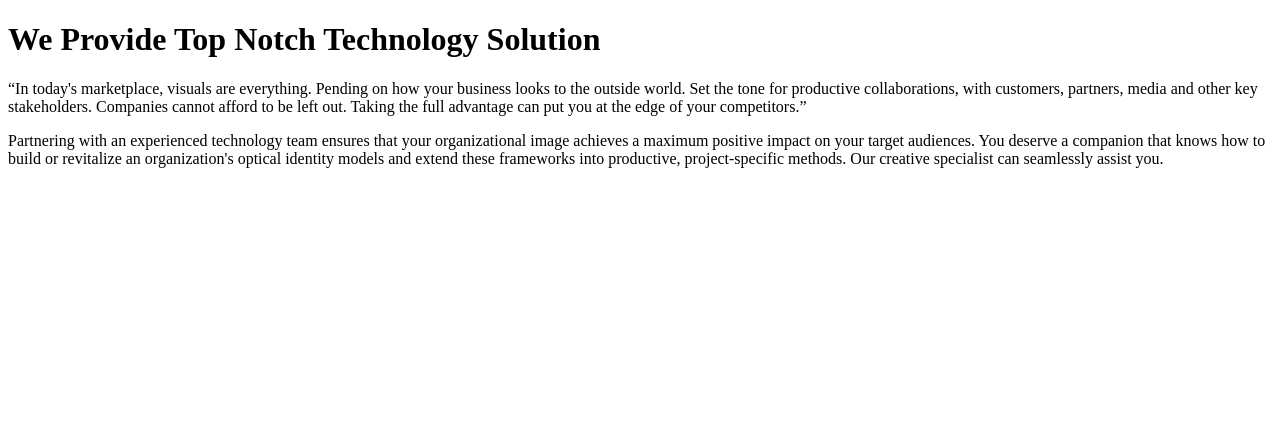
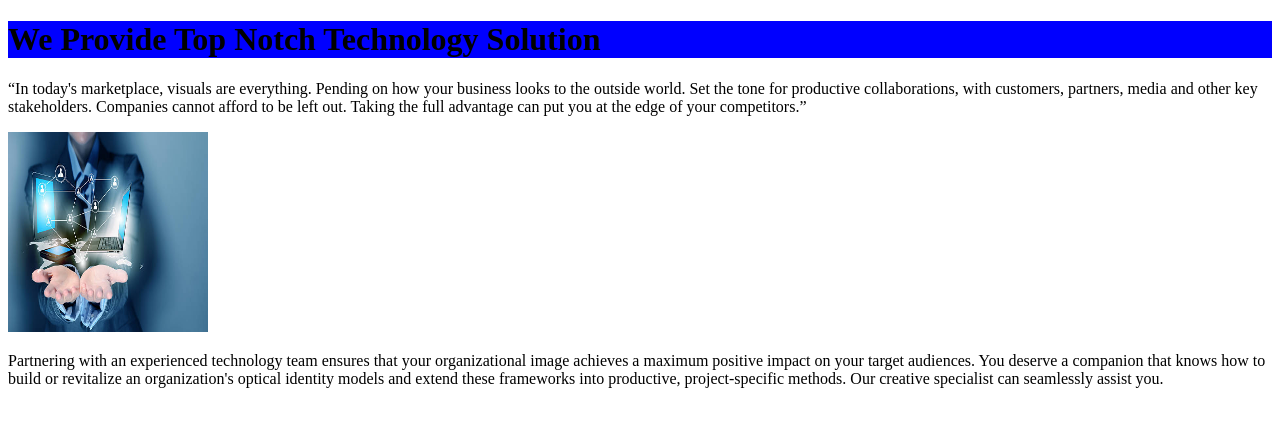
Before and after one commit to baloguntolulope/TD-HTML-BASIC, a plain HTML site: page index.html in a window 1280 px wide. Drawn offline with Linux system fonts and the light colour scheme.

Commit message:
first commit

```diff
--- a/index.html
+++ b/index.html
@@ -5,9 +5,11 @@
     <meta http-equiv="X-UA-Compatible" content="IE=edge">
     <meta name="viewport" content="width=device-width, initial-scale=1.0">
     <title>Tolulope Space</title>
-    <h1>We Provide Top Notch Technology Solution</h1>
+    <h1 style="background-color: blue;"> We Provide Top Notch Technology Solution</h1>
     <p>“In today's marketplace, visuals are everything. Pending on how your business looks to the outside world. Set the tone for productive collaborations, with customers, partners, media and other key stakeholders. Companies cannot afford to be left out. Taking the full advantage can put you at the edge of your competitors.”
     </p>
+    <img height="200" width="200" src="assets/technology.jpg" alt="">
+
     <p>Partnering with an experienced technology team ensures that your organizational image achieves a maximum positive impact on your target audiences. You deserve a companion that knows how to build or revitalize an organization's optical identity models and extend these frameworks into productive, project-specific methods. Our creative specialist can seamlessly assist you.
     </p>
 
```
Also changed, not shown: assets/technology.jpg (added).
